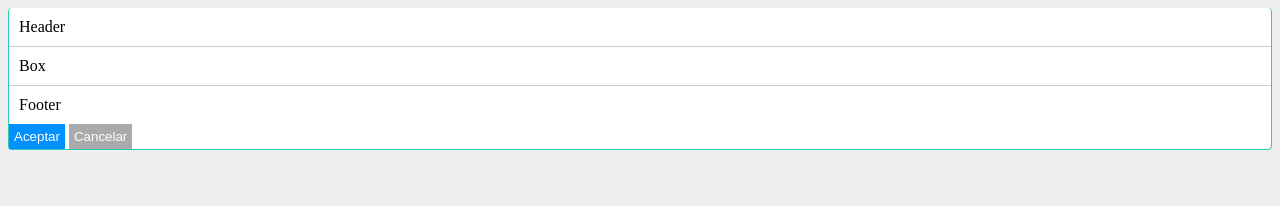
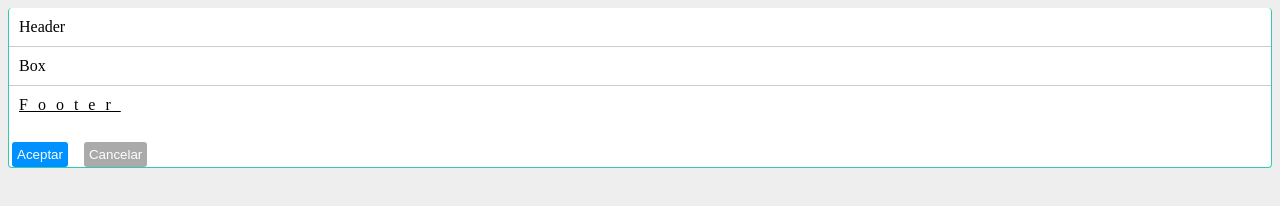
Before and after one commit to SCambres/polloswebdev, a website built with Parcel: page index.html in a window 1280 px wide. Built offline with nearby package versions, Linux system fonts and the light colour scheme.

Commit message:
actu 15.07

```diff
--- a/src/styles.css
+++ b/src/styles.css
@@ -23,6 +23,8 @@ body {
 .footer {
   padding: 10px;
   border-top: solid 1px #ccc;
+  letter-spacing: 10px;
+  text-decoration: underline;
 }
 
 .primario {
@@ -30,6 +32,9 @@ body {
   padding: 5px;
   border: 0px;
   color: #fff;
+  position: relative;
+  right: -3px;
+  border-radius: 3px;
 }
 
 .secundario {
@@ -37,4 +42,7 @@ body {
   padding: 5px;
   border: 0px;
   color: #fff;
+  position: relative;
+  right: -15px;
+  border-radius: 3px;
 }
```
Also changed, not shown: index.html (+1 -0 lines).
